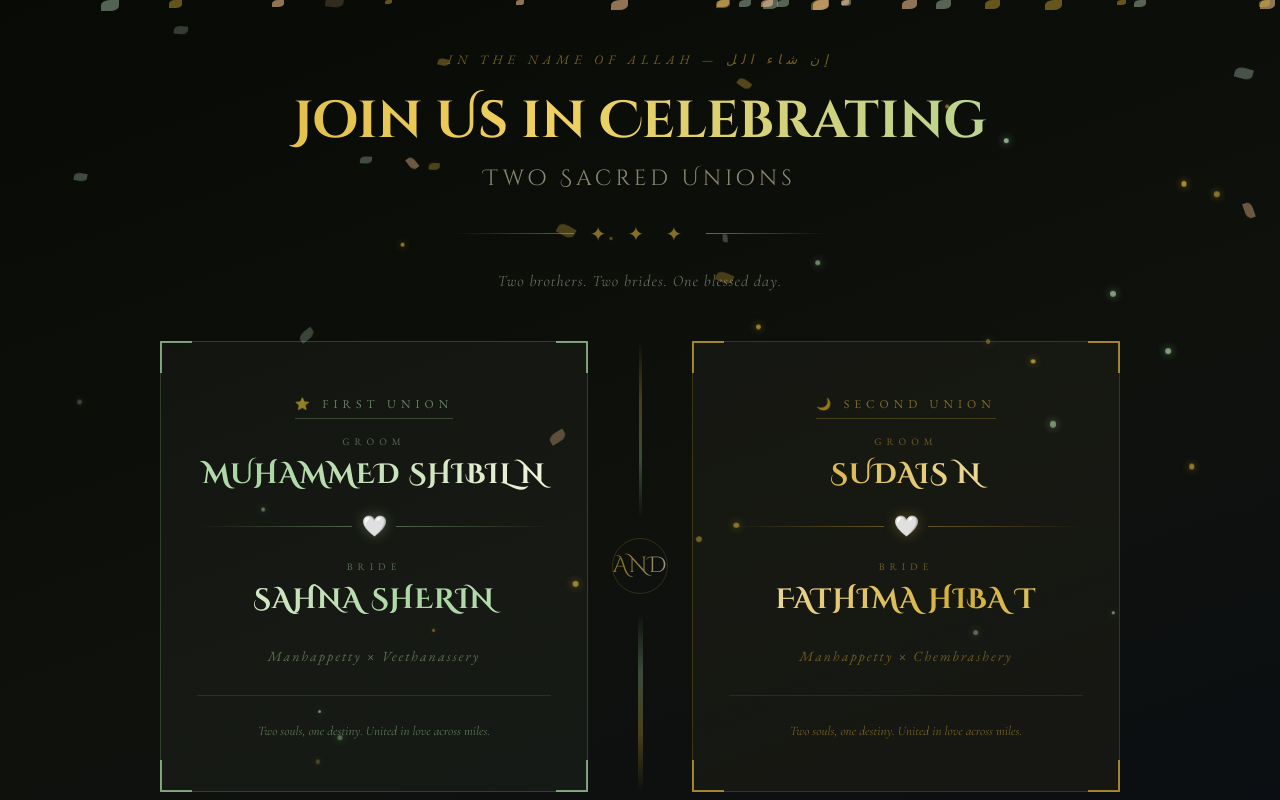
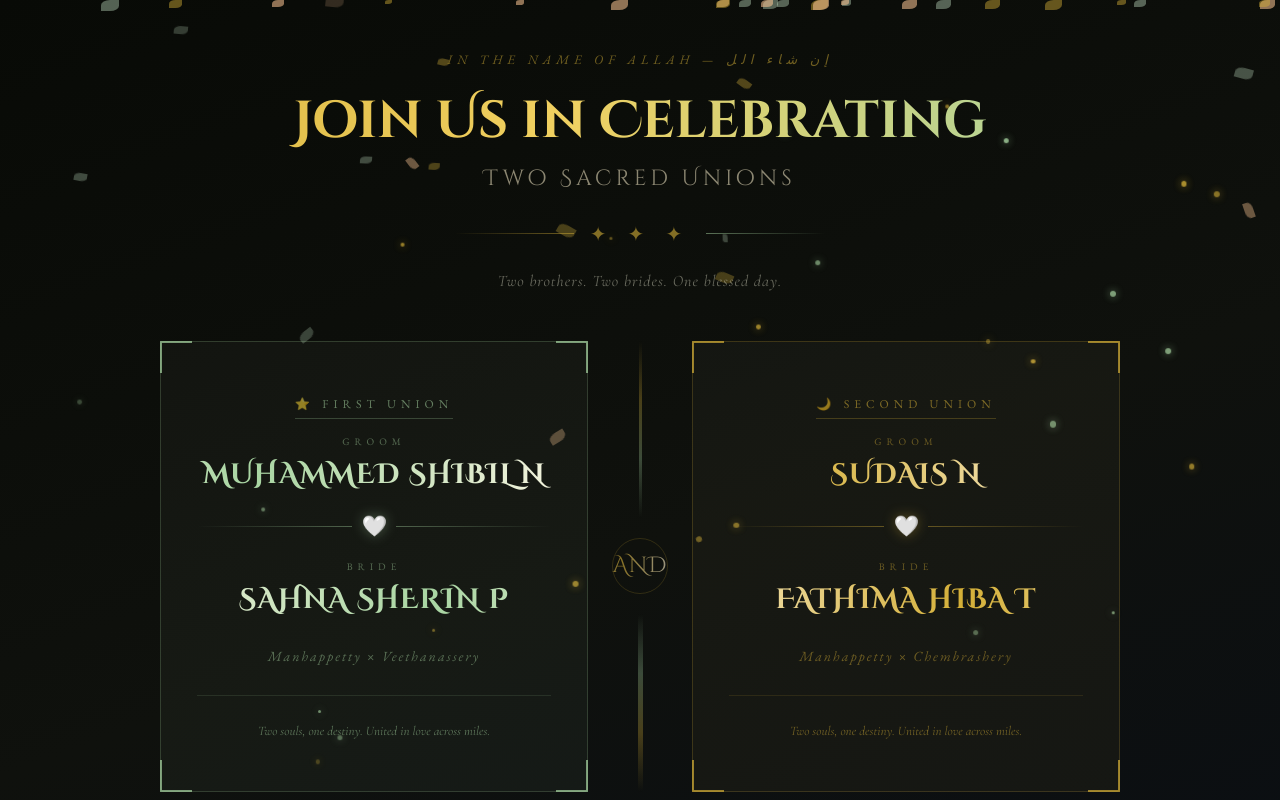
Before and after one commit to Sudaisneelambra/Invitation, a React (Vite) app: page / in a window 1280 px wide. Shown: the top 800 px of the page. Built offline with nearby package versions, Linux system fonts and the light colour scheme.

Commit message:
chinju name initial added

```diff
--- a/src/pages/Invitation.jsx
+++ b/src/pages/Invitation.jsx
@@ -26,7 +26,7 @@ const FIREFLIES = Array.from({ length: 25 }, (_, i) => ({
 
 const COUPLE1 = {
   groom: "MUHAMMED SHIBIL N",
-  bride: "SAHNA SHERIN",
+  bride: "SAHNA SHERIN P",
   groomShort: "Shibil",
   brideShort: "Shahna",
   accent: "#a8d5a2",
```
